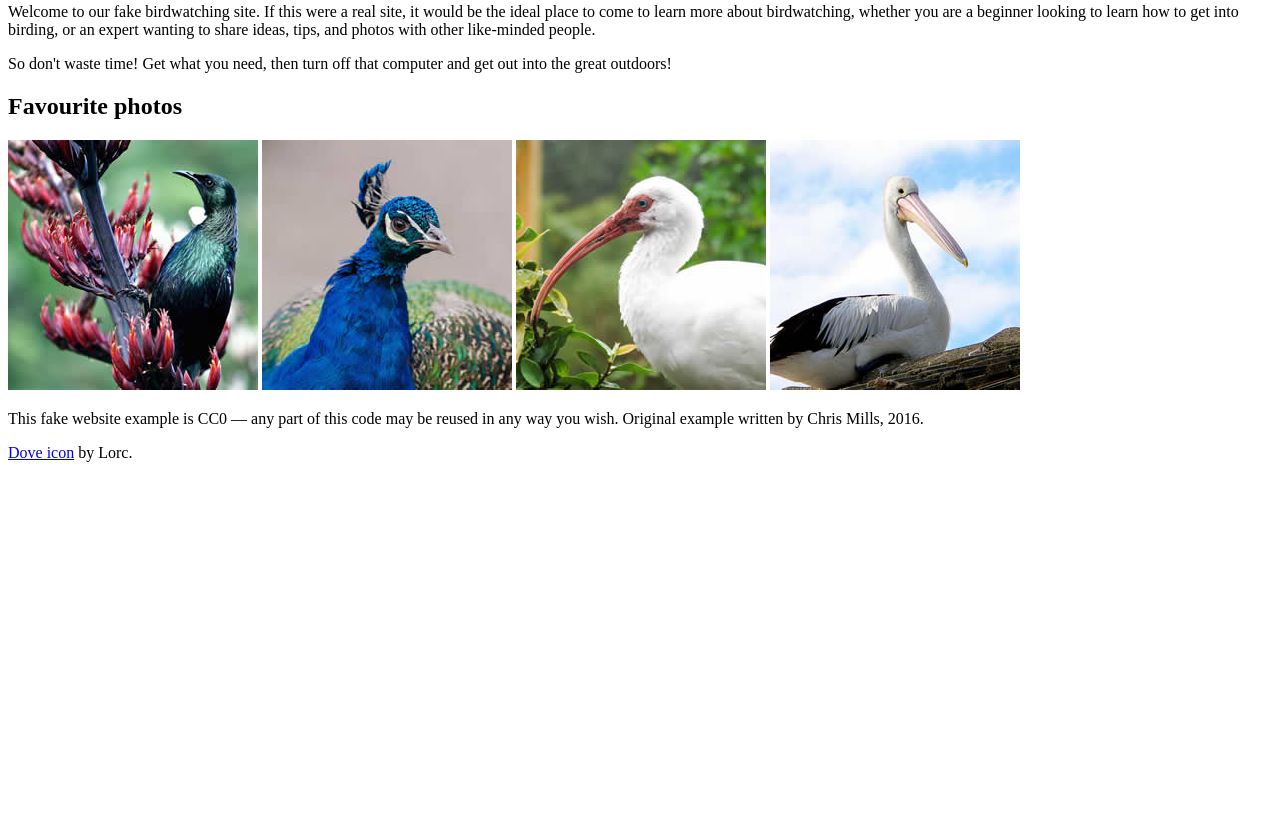
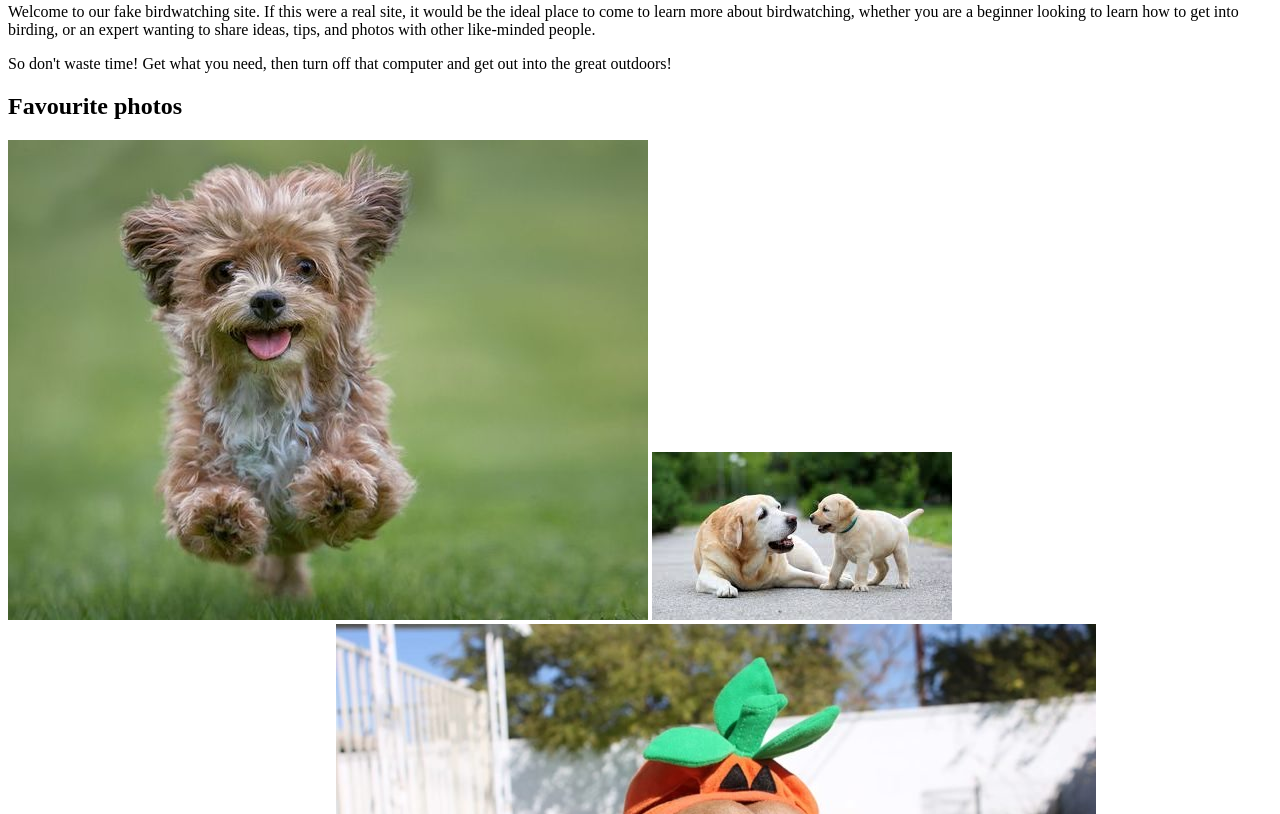
Before and after one commit to kamp99/INST377, a plain HTML site: page lab_3/index.html in a window 1280 px wide. Shown: the part 766-1580 px from the top of the page. Before the commit the page ends 1244 px from the top, so only its background shows below. Drawn offline with Linux system fonts and the light colour scheme.

Commit message:
add dogos!

```diff
--- a/lab_3/index.html
+++ b/lab_3/index.html
@@ -34,10 +34,10 @@
 
       <h2>Favourite photos</h2>
 
-      <a href="dog1.jpg"><img src="favorite-1_th.jpg" alt="Small black bird, black claws, long black slender beak, links to larger version of the image"></a>
-      <a href="dog2.jpg"><img src="favorite-2_th.jpg" alt="Top half of a pretty bird with bright blue plumage on neck, light colored beak, blue headdress, links to larger version of the image"></a>
-      <a href="dog3.jpg"><img src="favorite-3_th.jpg" alt="Top half of a large bird with white plumage, very long curved narrow light colored break, links to larger version of the image"></a>
-      <a href="dog4.jpg"><img src="favorite-4_th.jpg" alt="Large bird, mostly white plumage with black plumage on back and rear, long straight white beak, links to larger version of the image"></a>
+      <a href="dog1.jpg"><img src="dog1.jpg" alt="Small black bird, black claws, long black slender beak, links to larger version of the image"></a>
+      <a href="dog2.jpeg"><img src="dog2.jpeg" alt="Top half of a pretty bird with bright blue plumage on neck, light colored beak, blue headdress, links to larger version of the image"></a>
+      <a href="dog3.jpeg"><img src="dog3.jpeg" alt="Top half of a large bird with white plumage, very long curved narrow light colored break, links to larger version of the image"></a>
+      <a href="dog4.jpg"><img src="dog4.jpg" alt="Large bird, mostly white plumage with black plumage on back and rear, long straight white beak, links to larger version of the image"></a>
 
 
       <p>This fake website example is CC0 — any part of this code may be reused in any way you wish. Original example written by Chris Mills, 2016.</p>
```
